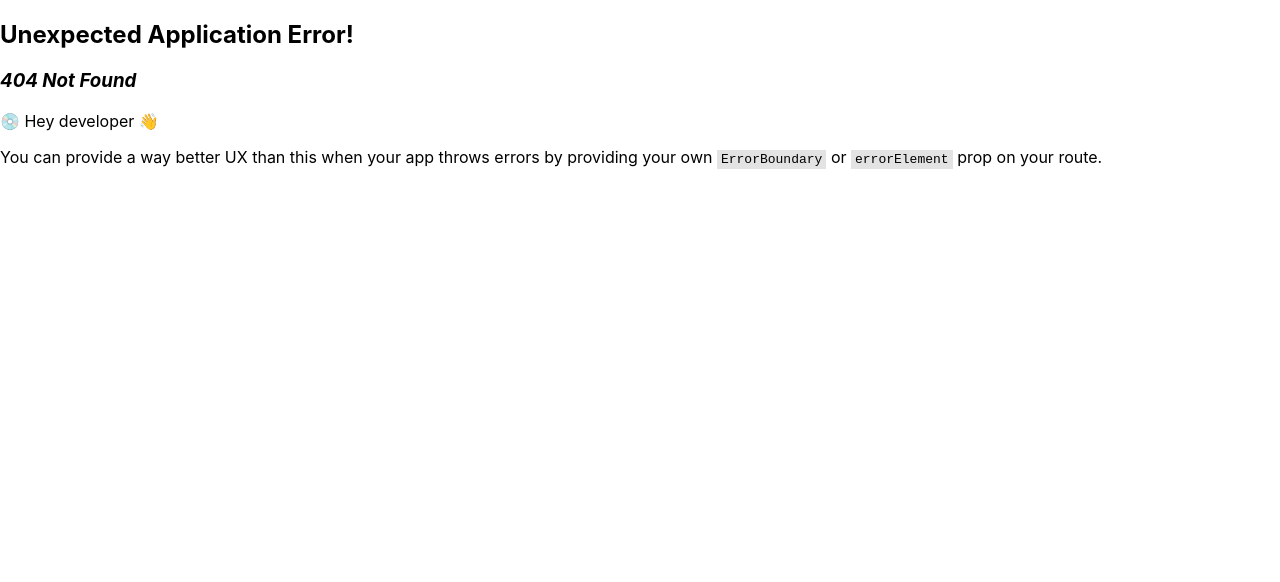
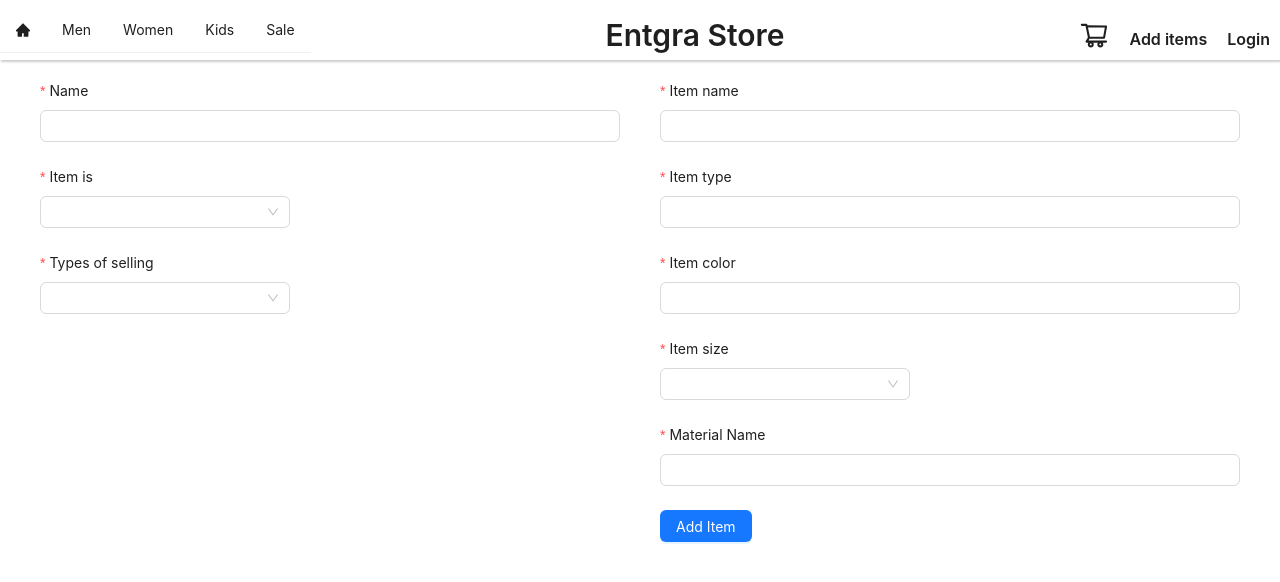
Before and after one commit to Sanduranga/p16_clothing-app, a React (Vite) app: page /add-items in a window 1280 px wide. Before the commit this address had no page. Shown: the top 582 px of the page. Built offline with nearby package versions, Linux system fonts and the light colour scheme.

Commit message:
feat add Add item form

```diff
--- a/src/App.css
+++ b/src/App.css
@@ -28,3 +28,7 @@
   height: 150px !important;
   object-fit: scale-down;
 }
+.addItem {
+  padding: 20px;
+  margin: 0 auto;
+}
--- /dev/null
+++ b/src/components/add-items-form.tsx
@@ -0,0 +1,267 @@
+import { Button, Form, Input, Select, message } from "antd";
+import { Item, userlogingTypes } from "../types/types";
+import { useDispatch } from "react-redux";
+import { useState } from "react";
+import { Option } from "antd/es/mentions";
+
+const AddFormItems = () => {
+  const dispatch = useDispatch();
+  const [load, setLoad] = useState(false);
+
+  const handleSubmit = async (data: userlogingTypes) => {
+    console.log(data);
+
+    // setLoad(true);
+    // const res = await fetch("http://localhost:8080/api/users/add-user", {
+    //   method: "POST",
+    //   headers: {
+    //     "Content-type": "application/json",
+    //   },
+    //   body: JSON.stringify({
+    //     name: data.name,
+    //     email: data.email,
+    //     password: data.password,
+    //     userType: userType,
+    //   }),
+    // });
+    // if (res.ok) {
+    //   setLoad(false);
+    //   message.open({
+    //     type: "success",
+    //     content: "Registered successfully!",
+    //   });
+    // }
+    // if (!res.ok) {
+    //   setLoad(false);
+    //   message.open({
+    //     type: "error",
+    //     content: "Something went wrong!",
+    //   });
+    // }
+  };
+  const [item, setItem] = useState<Partial<Item>>({});
+  const handleSelectChange = (value: string, name: string) => {
+    setItem({
+      ...item,
+      [name]: value,
+    });
+  };
+
+  return (
+    <div className="addItem">
+      <Form
+        style={{
+          display: "flex",
+          width: "100%",
+          justifyContent: "space-around",
+          justifyItems: "stretch",
+        }}
+        layout="vertical"
+        onFinish={handleSubmit}
+      >
+        <div style={{ flexGrow: 1, padding: "0 20px" }}>
+          <Form.Item
+            rules={[
+              {
+                required: true,
+                message: "Please enter your full name",
+              },
+            ]}
+            label="Name"
+            name="name"
+          >
+            <Input />
+          </Form.Item>
+
+          <Form.Item
+            label="Item is"
+            name="itemIs"
+            rules={[
+              {
+                required: true,
+                message: "Please select one",
+              },
+            ]}
+          >
+            <Select
+              style={{ width: 250 }}
+              onChange={(value) => handleSelectChange(value, "itemIs")}
+              options={[
+                { value: "ourProduct", label: "Our product" },
+                {
+                  value: "anotherSellerProduct",
+                  label: "Another seller's product",
+                },
+              ]}
+            />
+          </Form.Item>
+          {item.itemIs === "anotherSeller" && (
+            <>
+              <Form.Item label="Buying Price" name="buyingPrice">
+                <Input type="number" />
+              </Form.Item>
+            </>
+          )}
+          <Form.Item
+            label="Types of selling"
+            name="sellingType"
+            rules={[
+              {
+                required: true,
+                message: "Please select one",
+              },
+            ]}
+          >
+            <Select
+              onChange={(value) => handleSelectChange(value, "sellingType")}
+              style={{ width: 250 }}
+              options={[
+                { value: "normal", label: "Normal" },
+                { value: "sale", label: "Sale" },
+                { value: "stockClearing", label: "Stock clearing" },
+              ]}
+            />
+          </Form.Item>
+          {item.sellingType === "normal" &&
+            item.itemIs === "anotherSellerProduct" && (
+              <Form.Item
+                label="Add Percentage"
+                name="addPercentage"
+                rules={[
+                  {
+                    required: true,
+                    message: "Please add percentage",
+                  },
+                ]}
+              >
+                <Input type="number" />
+              </Form.Item>
+            )}
+          {item.sellingType === "sale" && (
+            <Form.Item
+              label="Sale Percentage"
+              name="salePercentage"
+              rules={[
+                {
+                  required: true,
+                  message: "Please enter sale percentage",
+                },
+              ]}
+            >
+              <Input type="number" />
+            </Form.Item>
+          )}
+          {item.sellingType === "stockClearing" && (
+            <Form.Item
+              label="Stock Clearing Price"
+              name="stockClearingPrice"
+              rules={[
+                {
+                  required: true,
+                  message: "Please enter stock clearing price",
+                },
+              ]}
+            >
+              <Input type="number" />
+            </Form.Item>
+          )}
+          {item.sellingType === "normal" && item.itemIs === "ourProduct" && (
+            <Form.Item
+              label="Selling Price"
+              name="sellingPrice"
+              rules={[
+                {
+                  required: true,
+                  message: "Please enter selling price",
+                },
+              ]}
+            >
+              <Input type="number" />
+            </Form.Item>
+          )}
+        </div>
+        <div style={{ flexGrow: 1, padding: "0 20px" }}>
+          <Form.Item
+            rules={[
+              {
+                required: true,
+                message: "Please enter item name",
+              },
+            ]}
+            label="Item name"
+            name="itemName"
+          >
+            <Input />
+          </Form.Item>
+
+          <Form.Item
+            label="Item type"
+            name="itemType"
+            rules={[
+              {
+                required: true,
+                message: "Please enter item type",
+              },
+            ]}
+          >
+            <Input />
+          </Form.Item>
+          <Form.Item
+            label="Item color"
+            name="itemColor"
+            rules={[
+              {
+                required: true,
+                message: "Please enter item color",
+              },
+            ]}
+          >
+            <Input />
+          </Form.Item>
+          <Form.Item
+            label="Item size"
+            name="itemSize"
+            rules={[
+              {
+                required: true,
+                message: "Please select one",
+              },
+            ]}
+          >
+            <Select
+              onChange={(value) => handleSelectChange(value, "itemSize")}
+              style={{ width: 250 }}
+              options={[
+                { value: "sm", label: "SM" },
+                { value: "md", label: "MD" },
+                { value: "l", label: "L" },
+                { value: "xl", label: "XL" },
+                { value: "2xl", label: "2XL" },
+              ]}
+            />
+          </Form.Item>
+          <Form.Item
+            label="Material Name"
+            name="materialName"
+            rules={[
+              {
+                required: true,
+                message: "Please enter material name",
+              },
+            ]}
+          >
+            <Input />
+          </Form.Item>
+
+          <Form.Item>
+            <Button type="primary" htmlType="submit">
+              Add Item
+            </Button>
+          </Form.Item>
+        </div>
+      </Form>
+    </div>
+  );
+};
+
+export default AddFormItems;
--- a/src/components/nav-bar.tsx
+++ b/src/components/nav-bar.tsx
@@ -3,6 +3,7 @@
 import { useDispatch, useSelector } from "react-redux";
 import { openDrawer } from "../redux/slices/appActions";
 import { RootState } from "../redux/store";
+import { Link } from "react-router-dom";
 
 const Navbar = () => {
   const dispatch = useDispatch();
@@ -103,6 +104,17 @@
         <Typography.Title style={{ cursor: "pointer" }} level={2}>
           <ShoppingCartOutlined />
         </Typography.Title>
+        <Link style={{ textDecoration: "none" }} to={"/add-items"}>
+          <Typography.Title
+            level={5}
+            style={{
+              cursor: "pointer",
+            }}
+          >
+            Add items
+          </Typography.Title>
+        </Link>
+
         <Typography.Title
           onClick={handlelogin}
           style={{ cursor: "pointer" }}
--- a/src/main.tsx
+++ b/src/main.tsx
@@ -5,7 +5,7 @@
 import { Provider } from "react-redux";
 import { store } from "./redux/store.tsx";
 import { RouterProvider, createBrowserRouter } from "react-router-dom";
-import Login from "./pages/login.tsx";
+import AddItems from "./pages/add-items.tsx";
 
 const router = createBrowserRouter([
   {
@@ -13,8 +13,8 @@
     element: <App />,
   },
   {
-    path: "/login",
-    element: <Login />,
+    path: "/add-items",
+    element: <AddItems />,
   },
 ]);
 
--- /dev/null
+++ b/src/pages/add-items.tsx
@@ -0,0 +1,14 @@
+import React from "react";
+import AddFormItems from "../components/add-items-form";
+import Navbar from "../components/nav-bar";
+
+const AddItems: React.FC = () => {
+  return (
+    <>
+      <Navbar />
+      <AddFormItems />
+    </>
+  );
+};
+
+export default AddItems;
--- a/src/pages/home.tsx
+++ b/src/pages/home.tsx
@@ -2,7 +2,7 @@
 import { useGetAllproductsQuery } from "../redux/rtkApi";
 import Login from "./login";
 
-const Home = () => {
+const Home: React.FC = () => {
   const { data, isLoading } = useGetAllproductsQuery();
 
   return (
```
Also changed, not shown: src/types/types.ts (+14 -0 lines).
